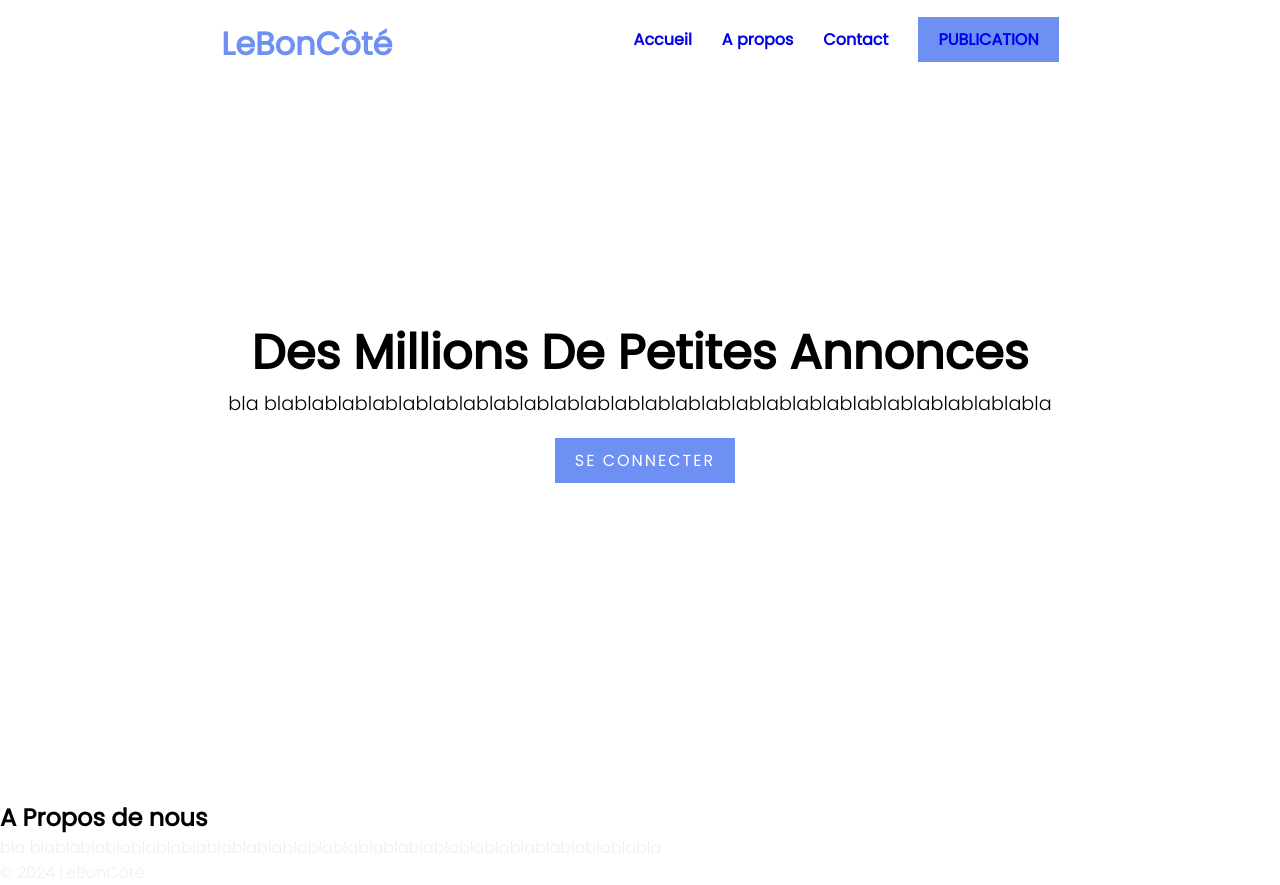
After one commit to SprigganTwelve/LeBonCote-publication-d-annonce-, a PHP site: page /PROJET/home/index.html in a window 1280 px wide. The commit adds this page. Run offline with PHP 8.4, Linux system fonts and the light colour scheme.

Commit message:
mecanisme de session + placer la page d'accueil

```diff
--- /dev/null
+++ b/home/index.html
@@ -0,0 +1,38 @@
+<!DOCTYPE html>
+<html lang="en">
+  <head>
+    <meta charset="UTF-8" />
+    <meta name="viewport" content="width=device-width, initial-scale=1.0" />
+    <link rel="stylesheet" href="../style/home.css" />
+    <title>LeBonCôté</title>
+  </head>
+  <body>
+    <header>
+      <a href="#" class="logo"><span>LeBonCôté</span></a>
+      <ul class="navbar">
+        <li><a href="#">Accueil</a></li>
+        <li><a href="#">A propos</a></li>
+        <li><a href="#">Contact</a></li>
+        <a href="#" class="btn-pub">Publication</a>
+      </ul>
+    </header>
+    <section class="banniere" id="banniere">
+      <div class="contenu">
+        <h3>Des millions de petites annonces</h3>
+        <p>bla blablablablablablablablablablablablablablablablablablablablablablablablablabla</p>
+        <a href="../connexion/connexion.php" class="btn1">Se connecter</a>
+      </div>
+    </section>
+    <section class="apropos" id="apropos">
+      <div>
+        <div>
+          <h2><span>A</span> Propos de nous</h2>
+          <p>bla blablablablablablablablablablablablablablablablablablablablablablablablabla</p>
+        </div>
+      </div>
+    </section>
+    <footer>
+      <p>&copy; 2024 LeBonCôté</p>
+    </footer>
+  </body>
+</html>
--- /dev/null
+++ b/style/home.css
@@ -0,0 +1,113 @@
+@import url("https://fonts.googleapis.com/css2?family=Cabin:wght@700&family=Poppins:ital,wght@0,300;0,400;1,200&display=swap");
+
+* {
+  margin: 0px;
+  padding: 0px;
+  box-sizing: border-box;
+  font-family: "Poppins", sans-serif;
+  scroll-behavior: smooth;
+}
+
+p {
+  font-weight: 300;
+  color: #1111;
+}
+
+header {
+  position: fixed;
+  top: 0%;
+  left: 0%;
+  padding: 20px 10px;
+  width: 100%;
+  z-index: 1;
+  display: flex;
+  justify-content: space-evenly;
+  align-items: center;
+  transition: 0.5s;
+}
+
+.logo {
+  color: #fff;
+  font-weight: bold;
+  font-size: 2em;
+  text-decoration: none;
+}
+
+.logo span {
+  color: #6f90f3;
+}
+
+.navbar {
+  display: flex;
+  position: relative;
+}
+
+.navbar li {
+  list-style: none;
+}
+
+.navbar a {
+  text-decoration: none;
+  margin-left: 30px;
+  font-weight: 700;
+}
+
+.btn-pub {
+  padding: 10px 20px;
+  background: #6f90f3;
+  margin-top: -10px;
+  text-transform: uppercase;
+}
+
+.btn-pub:hover {
+  background: #6f90f3;
+  transition: ease-out;
+}
+
+header .navbar li a:hover {
+  color: #6f90f3;
+  border-bottom: 2px solid #1f55f7;
+}
+
+.banniere {
+  position: relative;
+  width: 100%;
+  min-height: 100vh;
+  display: flex;
+  justify-content: center;
+  align-items: center;
+}
+
+.banniere .contenu {
+  max-width: 70%;
+  text-align: center;
+}
+
+.banniere .contenu h3 {
+  color: #000000;
+  font-size: 3em;
+  text-transform: capitalize;
+}
+
+.contenu p:nth-child(2) {
+  color: #000000;
+  font-size: 1.2em;
+}
+
+.btn1 {
+  font-size: 1em;
+  color: #fff;
+  background: #6f90f3;
+  padding: 10px 20px;
+  display: inline-block;
+  margin-top: 20px;
+  text-transform: uppercase;
+  text-decoration: none;
+  letter-spacing: 2px;
+  transition: 0.5s;
+  margin-left: 10px;
+}
+
+.btn1:hover {
+  letter-spacing: 4px;
+}
```
Also changed, not shown: connexion/connexion.php (+26 -14 lines), inscription/inscription.php (+6 -5 lines), moncompte/logout.php (added, +7 -0 lines), moncompte/mon_compte.php (added, +26 -0 lines), style/style.css (renamed from style.css, +14 -0 lines).
